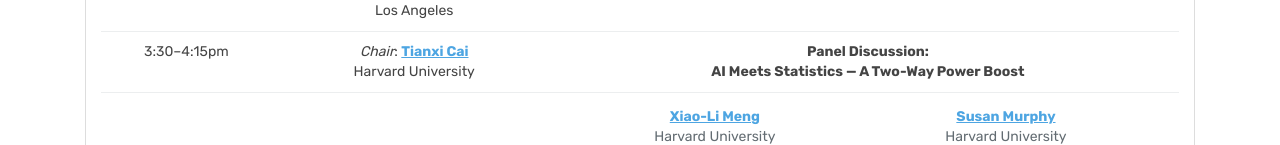
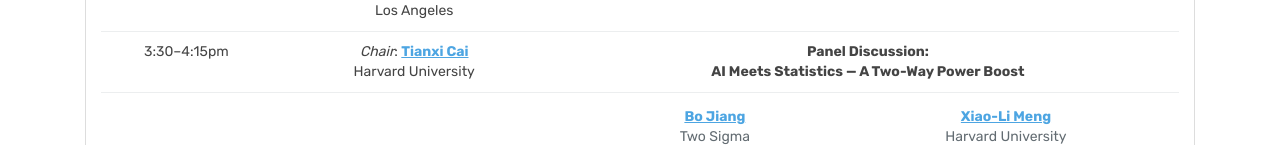
Before and after one commit to cccfran/junliu-workshop, a Jekyll site: the page built from index.html, in a window 1280 px wide. Shown: the part 4855-5000 px from the top of the page. Built offline with Jekyll 4.4.1, drawn with Linux system fonts in a browser that asks for light colours; nearby versions of some CDN libraries; library files that are not in the unit come from our copies.

Commit message:
add bo jiang

```diff
--- a/_data/speakers.json
+++ b/_data/speakers.json
@@ -212,19 +212,19 @@
     "id": 20,
     "info": "panel",
     "panelist": [
+    "Bo Jiang",
     "Xiao-Li Meng",
-    "Susan Murphy",
     "Jamie Robins",
     "Yuan Yuan"
   ],
   "urls": [
+    "https://www.linkedin.com/in/bo-jiang-54b04125/",
     "https://statistics.fas.harvard.edu/people/xiao-li-meng",
-    "https://statistics.fas.harvard.edu/people/susan-murphy",
     "https://hsph.harvard.edu/profile/james-m-robins/",
     "https://sites.google.com/site/danioyuan/Home"
   ],
   "inss": [
-    "Harvard University",
+    "Two Sigma",
     "Harvard University",
     "Harvard University",
     "Google"
```
